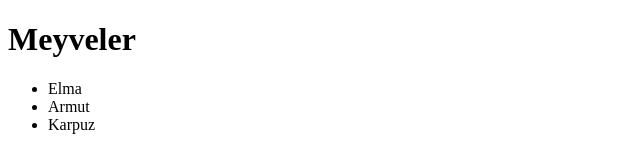
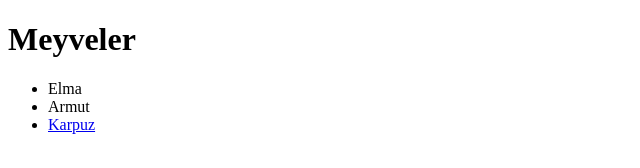
Before and after one commit to Karatas46/T100, a plain HTML site: page index.html in a window 1280 px wide. Shown: the full height of the page, 0-640 px from the left. Drawn offline with Linux system fonts and the light colour scheme.

Commit message:
third commit

```diff
--- a/index.html
+++ b/index.html
@@ -11,7 +11,7 @@
   <ul>
     <li>Elma</li>
     <li>Armut</li>
-    <li>Karpuz</li>
+    <li> <a href="https://i20.haber7.net/resize/1300x788//haber/haber7/photos/2020/24/bozuk_karpuz_nasil_anlasilir_karpuz_zehirlenmesine_dikkat_karpuz_zehirlenme_belirtileri_1591790020_5137.jpg">Karpuz</a></li>
   </ul>
 </body>
 </html>
```
